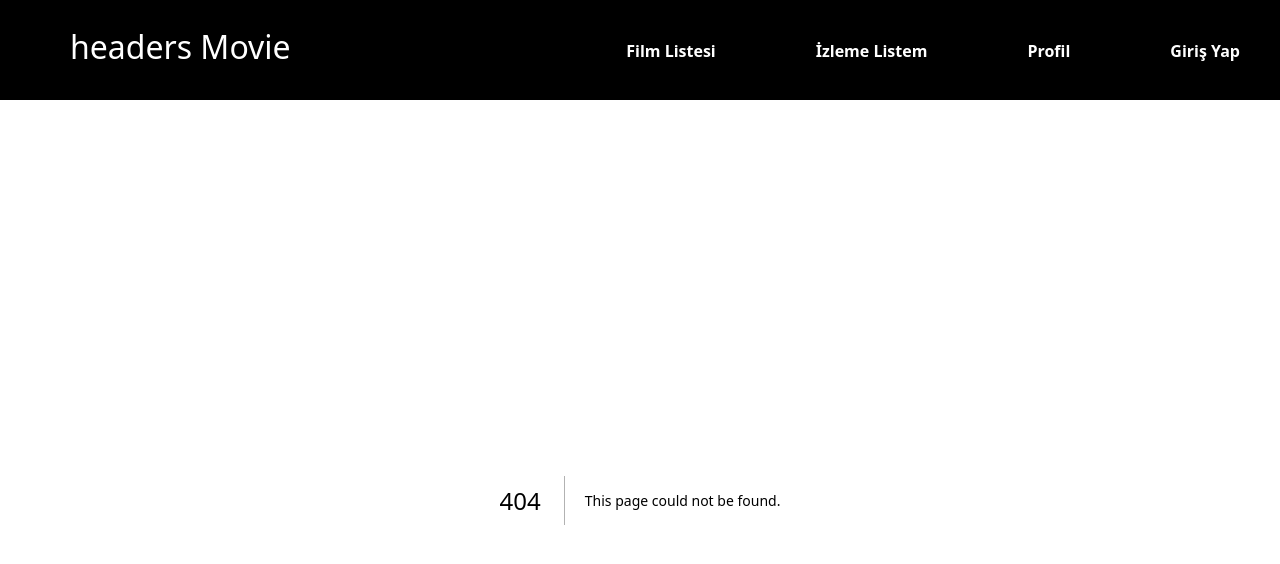
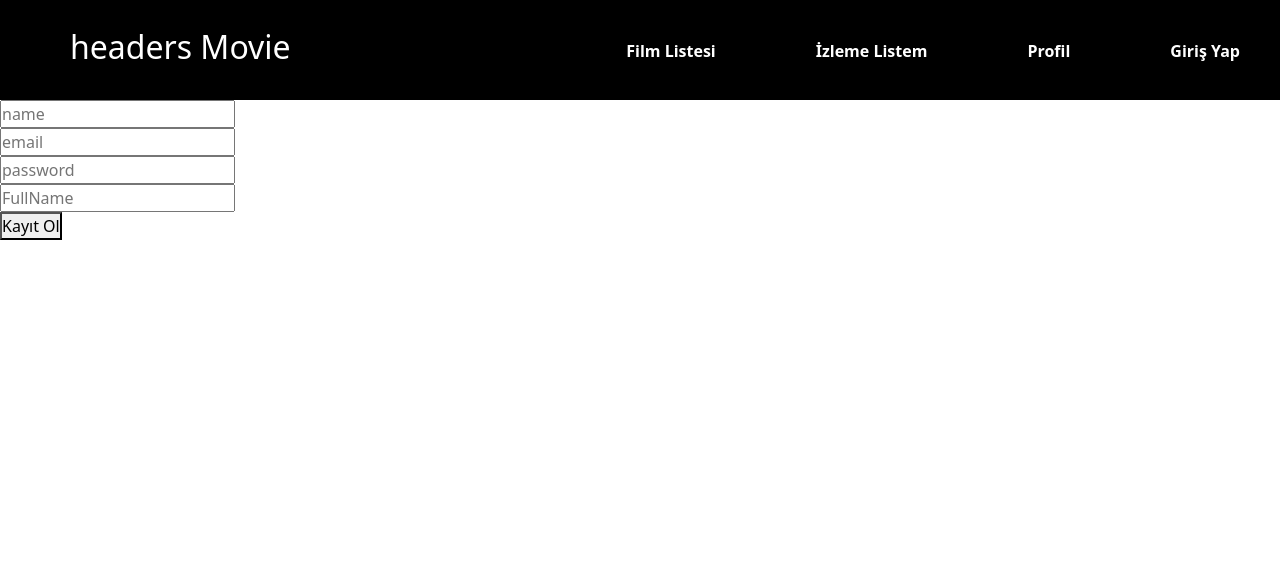
Before and after one commit to Mehmet-Hamza/Movie-Project, a Next.js app in the folder FrontEnd/: page /register in a window 1280 px wide. Before the commit this address had no page. Shown: the top 564 px of the page. Built offline with nearby package versions, Linux system fonts and the light colour scheme; no server answers.

Commit message:
add login and register page

```diff
--- a/FrontEnd/app/movie/movieList.jsx
+++ b/FrontEnd/app/movie/movieList.jsx
@@ -120,9 +120,6 @@ useEffect(() => {
 
   if (nextSelected.length > 0) {
     params.set("genre", nextSelected.join(","));
-
-
-
 
 
   } else {
--- /dev/null
+++ b/FrontEnd/app/register/page.jsx
@@ -0,0 +1,57 @@
+"use client"
+
+import { useState } from "react"
+
+export default function register(){
+
+const [name, setName] = useState("");
+const [mail, setMail] = useState("");
+const [password, setPassword] = useState("")
+const [fullName , setFullName] = useState("")
+
+
+const registerButton =  async (e) => {
+    e.preventDefault()
+    const res = await fetch(`http://localhost:4000/api/auth/register`,{
+        method : "POST",
+        headers : {'Content-Type' : "application/json"},
+        body : JSON.stringify({
+            username : name,
+            email : mail,
+            password : password,
+            fullName : fullName
+
+        })
+
+    })
+    const data = await res.json()
+    console.log(data);
+}
+
+
+    return(
+        <form onSubmit={registerButton} action="">
+            <div className="personalInputs">
+                <div className="UserNameInput">
+                    <input type="text" onChange={(e) => {setName(e.target.value)}} placeholder="name"/>
+                </div>
+
+                <div className="emailInput">
+                    <input type="email" onChange={(e) => {setMail(e.target.value)}} placeholder="email"/>
+                </div>
+
+                <div>
+                    <input type="text" onChange={(e) => {setPassword(e.target.value)}} placeholder="password"/>
+                </div>
+
+                <div>
+                    <input type="text" onChange={(e) => {setFullName(e.target.value)}} placeholder="FullName" />
+                </div>
+
+                <div className="registerButton">
+                    <button type="submit">Kayıt Ol</button>
+                </div>
+            </div>
+        </form>
+    )
+}
--- a/FrontEnd/components/page.jsx
+++ b/FrontEnd/components/page.jsx
@@ -1,22 +1,38 @@
-import Link from "next/link"
-import styles from "./homePage.css"
 
-function Header(){
-    return(
+import Link from "next/link";
+import { cookies } from "next/headers";
+import "./homePage.css";
+
+async function Header() {
+    const cookieStore = await cookies();
+
+    const token = cookieStore.get("token")?.value;
+    const user = cookieStore.get("name")?.value;
+
+    return (
         <div className="navbar">
-            <Link style={{textDecoration : 'none'}} href={"/"}><div className="HeaderCard">
+            <Link style={{ textDecoration: "none" }} href="/">
+                <div className="HeaderCard">
                     <h2>headers Movie</h2>
-            </div></Link>
+                </div>
+            </Link>
 
-            <div style={{display : 'flex',gap : "100px", marginRight : "40px"}}>
-                <Link className="FilmListLink" href={"/movie"}>Film Listesi</Link>
+            <div style={{display: "flex",gap: "100px",marginRight: "40px"}}>
+
+                <Link className="FilmListLink" href="/movie">Film Listesi</Link>
                 <Link className="FilmListLink" href="#">İzleme Listem</Link>
-                <Link className="FilmListLink" href={"/profile"}>Profil</Link>
-                <Link className="FilmListLink" href={"/login"}>Giriş Yap</Link>
+                <Link className="FilmListLink" href="/profile">Profil</Link>
 
+                {token && user ? (
+                    <p className="FilmListLink">{user}</p>
+                ) : (
+                    <Link className="FilmListLink" href="/login">
+                        Giriş Yap
+                    </Link>
+                )}
             </div>
+        </div>
+    );
+}
 
-        </div>
-    )
-}
-export default Header
+export default Header;
```
Also changed, not shown: FrontEnd/app/login/page.jsx (added, +50 -0 lines), FrontEnd/app/profile/action.jsx (added, +14 -0 lines), FrontEnd/app/profile/page.jsx (added, +13 -0 lines), 2 other files (tests, documents, lock files or other folders).
